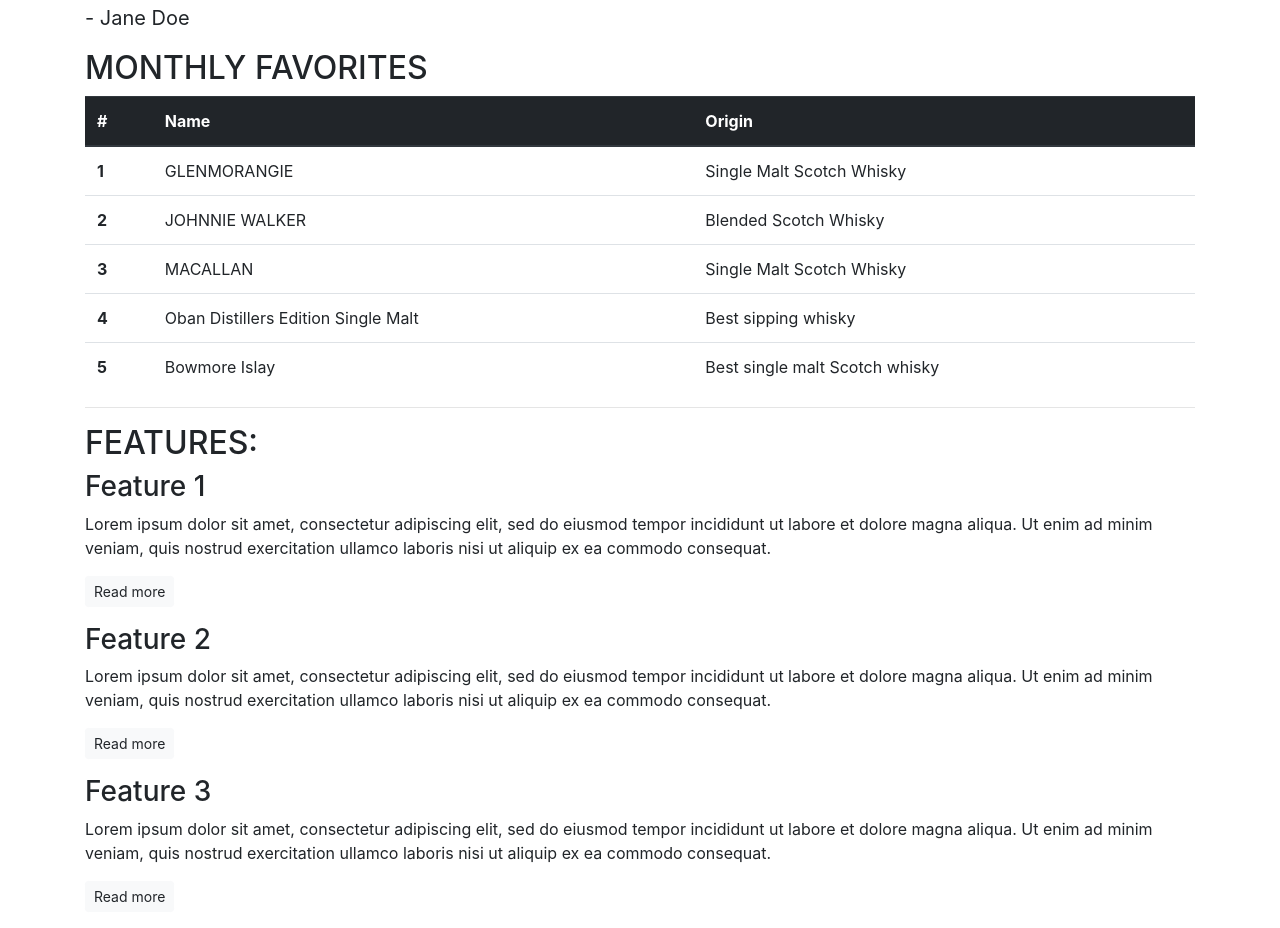
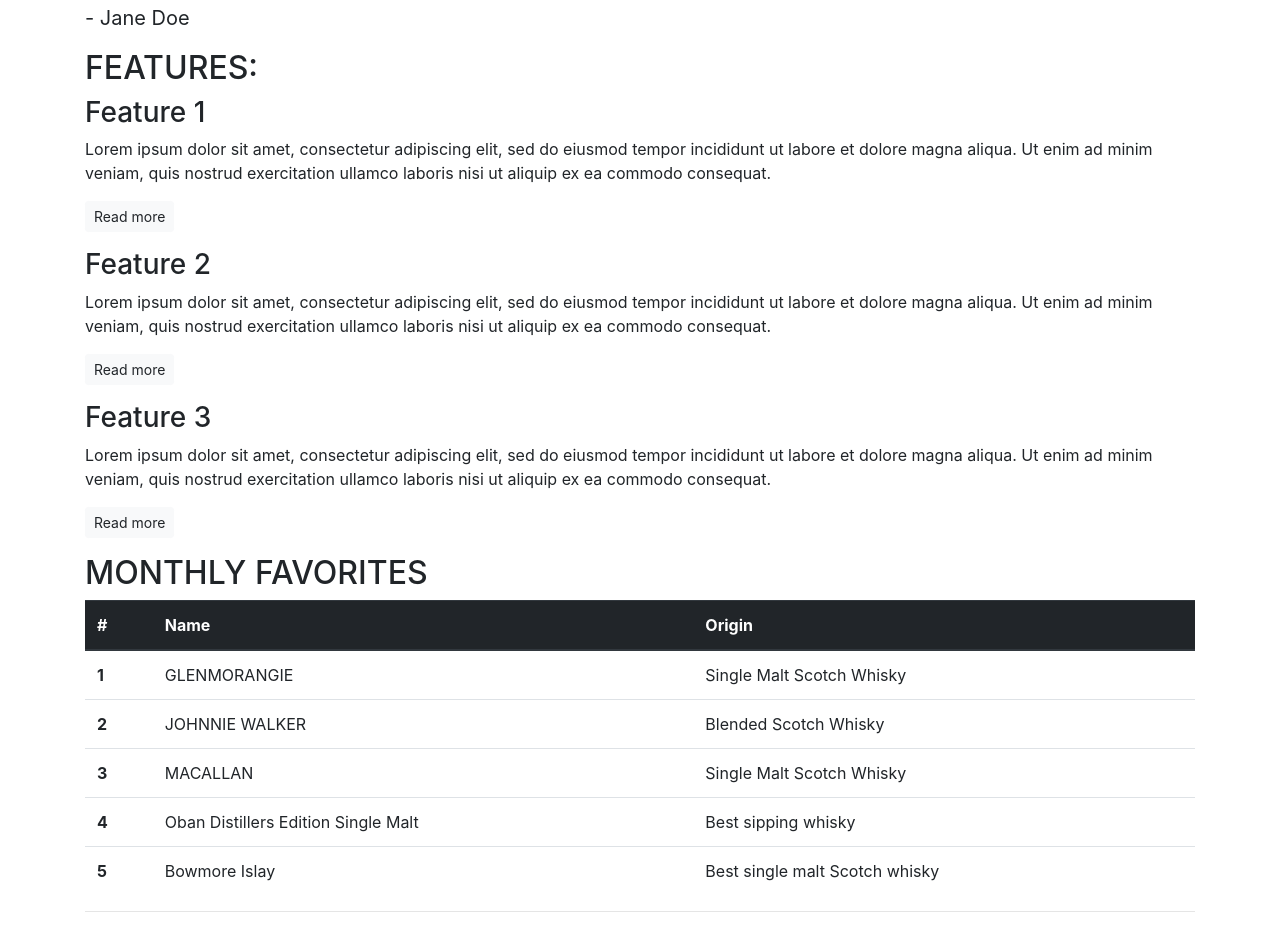
Before and after one commit to P0MAH0B/use-bootstrap, a plain HTML site: page index.html in a window 1280 px wide. Shown: the part 404-1332 px from the top of the page. Drawn offline with nearby package versions, Linux system fonts and the light colour scheme.

Commit message:
added a m0bile frendly code

```diff
--- a/index.html
+++ b/index.html
@@ -12,29 +12,83 @@
 <body>
     <article class="container">
         <!-- Callout -->
+    <div class="row">
+        <div class="col-12">
         <section class="callout">
+
             <h1>The finest whiskeys delivered to your doorstep.</h1>
+
+
             <p class="lead">Sign up today to start receiving the world's best whiskeys every month <s>£19.99</s> <strong><mark>First one is free!</mark></strong></p>
             <p class="text-muted"><small>You must be over 18 to sign up to our service. Please drink responsibly</small></p>
+
             <button class="btn btn-success btn-lg" >Sign Up!</button>
         </section>
+        </div>
+        </div>
         <!-- /.callout -->
         <hr>
 
         <!-- Quotes -->
         <section class="quotes">
+            <div class="row">
+
+               <div class="col-12">
                <h2 class="text-uppercase">Quotes:</h2>
+               </div>
+            </div>
+            <div class="row">
+              <div class="col-12">
                 <blockquote class="blockquote">
                 <p>I've been introduced to more than 10 great international whiskeys I never knew about.</p>
                 <p>- Jane Doe</p>
                 </blockquote>
+               </div>
+              <div class="col-12">
                <blockquote class="blockquote">
                 <p>I haven't been sober for months!</p>
                 <p>- Jane Doe</p>
                </blockquote>
+              </div>
+            </div>
         </section>
         <!-- /.quotes -->
-        <section >
+
+        <!-- Features -->
+        <section class="features">
+           <div class="row">
+             <div class="col-12">
+              <h2 class="text-uppercase" >Features:</h2>
+             </div>
+            </div>
+            <div class="row">
+                <div class="col-12">
+                  <div class="feature">
+                  <h3>Feature 1</h3>
+                  <p>Lorem ipsum dolor sit amet, consectetur adipiscing elit, sed do eiusmod tempor incididunt ut labore et dolore magna aliqua. Ut enim ad minim veniam, quis nostrud exercitation ullamco laboris nisi ut aliquip ex ea commodo consequat.</p>
+                  <p><a  class="btn btn-sm btn-light" href="">Read more</a></p>
+                </div>
+            </div>
+            <div class="col-12">
+              <div class="feature">
+                <h3>Feature 2</h3>
+                <p>Lorem ipsum dolor sit amet, consectetur adipiscing elit, sed do eiusmod tempor incididunt ut labore et dolore magna aliqua. Ut enim ad minim veniam, quis nostrud exercitation ullamco laboris nisi ut aliquip ex ea commodo consequat.</p>
+                <p><a class="btn btn-sm btn-light" href="">Read more</a></p>
+              </div>
+            </div>
+            <div class="col-12">
+
+              <div class="feature">
+                <h3>Feature 3</h3>
+                <p>Lorem ipsum dolor sit amet, consectetur adipiscing elit, sed do eiusmod tempor incididunt ut labore et dolore magna aliqua. Ut enim ad minim veniam, quis nostrud exercitation ullamco laboris nisi ut aliquip ex ea commodo consequat.</p>
+                <p><a class="btn btn-sm btn-light" href="">Read more</a></p>
+               </div>
+            </div>
+            </div>
+        </section>
+        <!-- /.features -->
+        <!--table-->
+            <section>
                 <h2 class="text-uppercase">Monthly favorites</h2>
                 <table class="table">
                     <thead class="thead-dark">
@@ -84,26 +138,8 @@
             </section>
             <hr>
 
-        <!-- Features -->
-        <section class="features">
-            <h2 class="text-uppercase" >Features:</h2>
-            <div class="feature">
-                <h3>Feature 1</h3>
-                <p>Lorem ipsum dolor sit amet, consectetur adipiscing elit, sed do eiusmod tempor incididunt ut labore et dolore magna aliqua. Ut enim ad minim veniam, quis nostrud exercitation ullamco laboris nisi ut aliquip ex ea commodo consequat.</p>
-                <p><a  class="btn btn-sm btn-light" href="">Read more</a></p>
-            </div>
-            <div class="feature">
-                <h3>Feature 2</h3>
-                <p>Lorem ipsum dolor sit amet, consectetur adipiscing elit, sed do eiusmod tempor incididunt ut labore et dolore magna aliqua. Ut enim ad minim veniam, quis nostrud exercitation ullamco laboris nisi ut aliquip ex ea commodo consequat.</p>
-                <p><a class="btn btn-sm btn-light" href="">Read more</a></p>
-            </div>
-            <div class="feature">
-                <h3>Feature 3</h3>
-                <p>Lorem ipsum dolor sit amet, consectetur adipiscing elit, sed do eiusmod tempor incididunt ut labore et dolore magna aliqua. Ut enim ad minim veniam, quis nostrud exercitation ullamco laboris nisi ut aliquip ex ea commodo consequat.</p>
-                <p><a class="btn btn-sm btn-light" href="">Read more</a></p>
-            </div>
-        </section>
-        <!-- /.features -->
+
+       <!--/ .table-->
     </article>
 </body>
 
```
Lines whose indentation alone changed are shown as unchanged.
